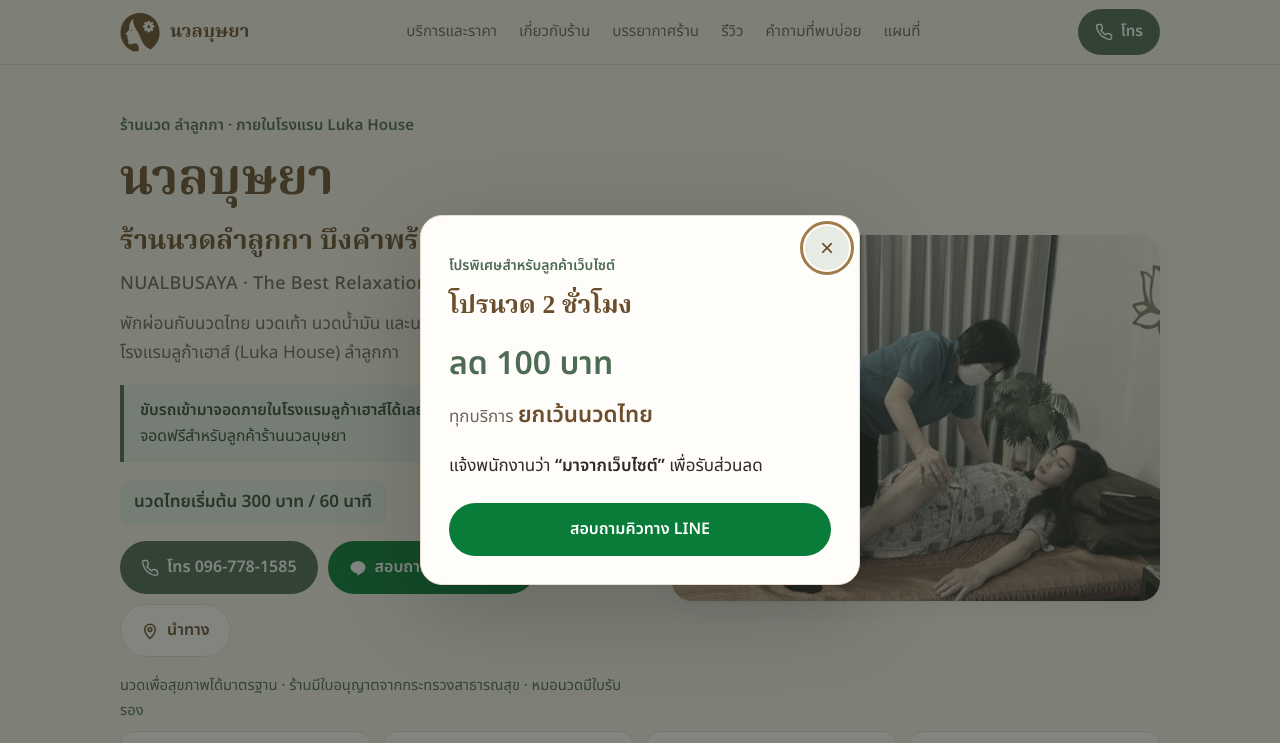
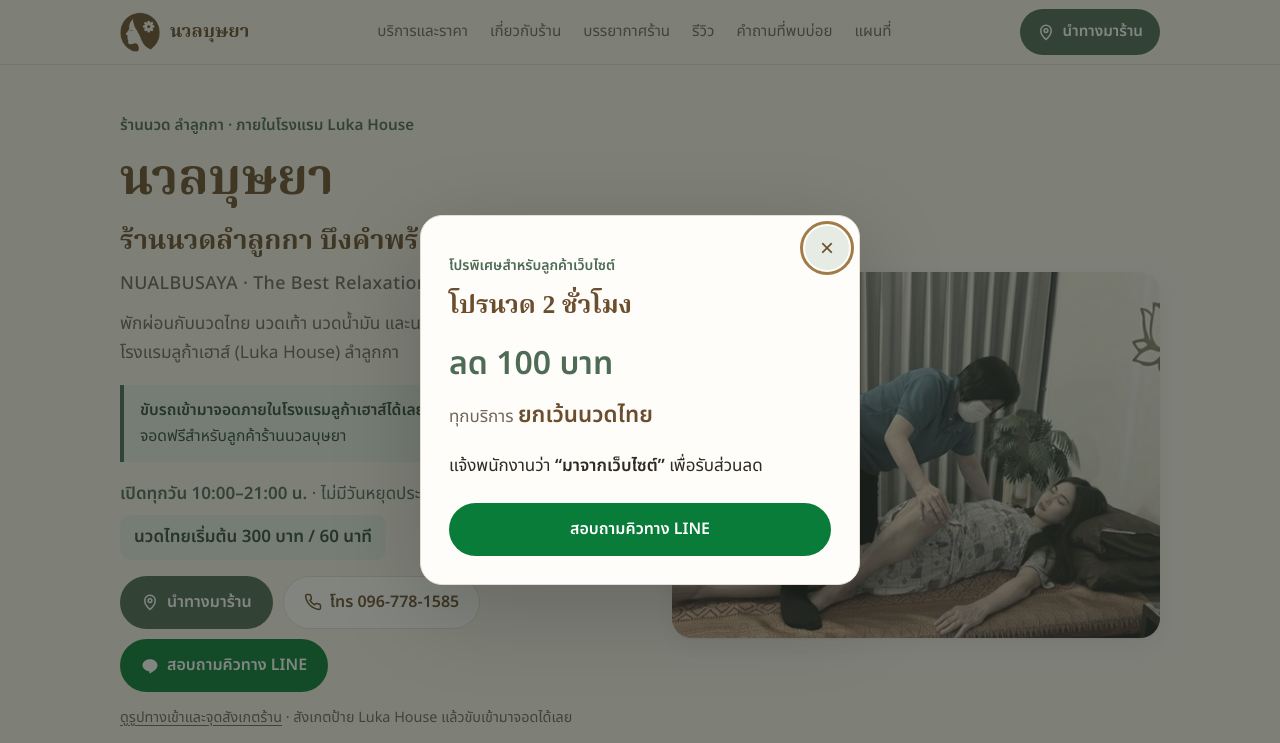
Before and after one commit to bom-thepprasarn/nualbusaya, a plain HTML site: page index.html in a window 1280 px wide. Shown: the top 743 px of the page. Drawn offline with Linux system fonts and the light colour scheme.

Commit message:
feat: prioritize directions and clarify store visit measurement

```diff
--- /dev/null
+++ b/data/store-visits-template.csv
@@ -0,0 +1 @@
+date,customer_reported_source,actual_visitors
--- a/index.html
+++ b/index.html
@@ -589,7 +589,11 @@ footer a{color:var(--brown)}
 
 /* mobile action bar */
 .dock{position:fixed;left:0;right:0;bottom:0;z-index:30;display:none;gap:8px;padding:10px 12px calc(10px + env(safe-area-inset-bottom));background:rgba(255,253,249,.96);border-top:1px solid var(--line);backdrop-filter:blur(8px)}
-.dock a{flex:1;justify-content:center;padding:12px 8px;font-size:.95rem}
+.dock a{flex:1;min-width:0;justify-content:center;padding:12px 8px;font-size:.95rem;min-height:48px}
+.dock a:first-child{flex:1.7}
+.visit-hours{color:var(--sage);margin:12px 0 6px}
+.visit-arrival{font-size:.9rem;color:var(--muted);margin:14px 0 0}
+.visit-arrival a{text-underline-offset:3px}
 @media (max-width:720px){.dock{display:flex}footer{padding-bottom:110px}}
 @media (min-width:721px){footer{padding-bottom:32px}}
 :focus-visible{outline:3px solid var(--gold);outline-offset:2px;border-radius:6px}
@@ -681,9 +685,8 @@ footer a{color:var(--brown)}
       <a href="#faq">คำถามที่พบบ่อย</a>
       <a href="#location">แผนที่</a>
     </nav>
-    <a class="btn btn-primary" href="tel:+66967781585" style="padding:9px 16px;font-size:.95rem">
-      <svg viewBox="0 0 24 24" fill="none" stroke="currentColor" stroke-width="2" aria-hidden="true"><path d="M22 16.9v3a2 2 0 0 1-2.2 2 19.8 19.8 0 0 1-8.6-3.1 19.5 19.5 0 0 1-6-6A19.8 19.8 0 0 1 2.1 4.2 2 2 0 0 1 4.1 2h3a2 2 0 0 1 2 1.7c.1.9.4 1.8.7 2.7a2 2 0 0 1-.5 2.1L8 9.8a16 16 0 0 0 6 6l1.3-1.3a2 2 0 0 1 2.1-.4c.9.3 1.8.6 2.7.7a2 2 0 0 1 1.7 2z"/></svg>
-      โทร
+    <a class="btn btn-primary" href="https://www.google.com/maps/dir/?api=1&amp;destination=13.9320524,100.7484876" target="_blank" rel="noopener" style="padding:9px 16px;font-size:.95rem" aria-label="นำทางมาร้านนวลบุษยาใน Google Maps">
+      <svg viewBox="0 0 24 24" fill="none" stroke="currentColor" stroke-width="2" aria-hidden="true"><path d="M12 22s7-6.1 7-12a7 7 0 1 0-14 0c0 5.9 7 12 7 12z"/><circle cx="12" cy="10" r="2.5"/></svg>นำทางมาร้าน
     </a>
   </div>
 </header>
@@ -696,9 +699,11 @@ footer a{color:var(--brown)}
         <h1>นวลบุษยา<span class="hero-service">ร้านนวดลำลูกกา บึงคำพร้อย</span><span class="en" style="font-size:.36em;margin-top:6px">NUALBUSAYA · The Best Relaxation</span></h1>
         <p class="lead">พักผ่อนกับนวดไทย นวดเท้า นวดน้ำมัน และนวดอโรม่า ที่นวลบุษยา ภายในโรงแรมลูก้าเฮาส์ (Luka House) ลำลูกกา</p>
         <p class="parking-callout"><strong>ขับรถเข้ามาจอดภายในโรงแรมลูก้าเฮาส์ได้เลย</strong><br>จอดฟรีสำหรับลูกค้าร้านนวลบุษยา</p>
+        <p class="visit-hours"><strong>เปิดทุกวัน 10:00–21:00 น.</strong> · ไม่มีวันหยุดประจำสัปดาห์</p>
         <p class="starting-price">นวดไทยเริ่มต้น 300 บาท / 60 นาที</p>
         <div class="btns">
-          <a class="btn btn-primary" href="tel:+66967781585">
+          <a class="btn btn-primary" href="https://www.google.com/maps/dir/?api=1&amp;destination=13.9320524,100.7484876" target="_blank" rel="noopener"><svg viewBox="0 0 24 24" fill="none" stroke="currentColor" stroke-width="2" aria-hidden="true"><path d="M12 22s7-6.1 7-12a7 7 0 1 0-14 0c0 5.9 7 12 7 12z"/><circle cx="12" cy="10" r="2.5"/></svg>นำทางมาร้าน</a>
+          <a class="btn btn-ghost" href="tel:+66967781585">
             <svg viewBox="0 0 24 24" fill="none" stroke="currentColor" stroke-width="2" aria-hidden="true"><path d="M22 16.9v3a2 2 0 0 1-2.2 2 19.8 19.8 0 0 1-8.6-3.1 19.5 19.5 0 0 1-6-6A19.8 19.8 0 0 1 2.1 4.2 2 2 0 0 1 4.1 2h3a2 2 0 0 1 2 1.7c.1.9.4 1.8.7 2.7a2 2 0 0 1-.5 2.1L8 9.8a16 16 0 0 0 6 6l1.3-1.3a2 2 0 0 1 2.1-.4c.9.3 1.8.6 2.7.7a2 2 0 0 1 1.7 2z"/></svg>
             โทร 096-778-1585
           </a>
@@ -706,11 +711,8 @@ footer a{color:var(--brown)}
             <svg viewBox="0 0 24 24" fill="currentColor" aria-hidden="true"><path d="M12 3C6.5 3 2 6.6 2 11c0 3.9 3.5 7.2 8.3 7.9.3.1.8.2.9.5.1.3.1.7 0 1l-.1.9c0 .3-.2 1 .9.5s5.9-3.5 8-5.9C21.4 14.3 22 12.7 22 11c0-4.4-4.5-8-10-8z"/></svg>
             สอบถามคิวทาง LINE
           </a>
-          <a class="btn btn-ghost" href="https://maps.google.com/?cid=15830764363691679197" target="_blank" rel="noopener">
-            <svg viewBox="0 0 24 24" fill="none" stroke="currentColor" stroke-width="2" aria-hidden="true"><path d="M12 22s7-6.1 7-12a7 7 0 1 0-14 0c0 5.9 7 12 7 12z"/><circle cx="12" cy="10" r="2.5"/></svg>
-            นำทาง
-          </a>
         </div>
+        <p class="visit-arrival"><a href="#photos">ดูรูปทางเข้าและจุดสังเกตร้าน</a> · สังเกตป้าย Luka House แล้วขับเข้ามาจอดได้เลย</p>
         <p class="trust-note">นวดเพื่อสุขภาพได้มาตรฐาน · ร้านมีใบอนุญาตจากกระทรวงสาธารณสุข · หมอนวดมีใบรับรอง</p>
       </div>
       <div class="hero-photo">
@@ -1026,6 +1028,7 @@ footer a{color:var(--brown)}
         <h2>แผนที่และการเดินทาง<span class="en">Location</span></h2>
         <p>ร้านอยู่ภายในโรงแรมลูก้าเฮาส์ (Luka House) ริมซอยเทศบาลลำลูกกา 6</p>
         <p><strong>ขับรถเข้ามาจอดภายในโรงแรมได้เลย จอดฟรีสำหรับลูกค้าร้านนวลบุษยา</strong></p>
+        <p>สังเกตป้าย Luka House ที่ทางเข้า หลังจอดรถ มองเข้ามาที่ตัวอาคารจะเห็นร้านนวลบุษยา <a href="#photos">ดูรูปทางเข้า</a></p>
       </div>
       <div class="loc-grid">
         <div class="card">
@@ -1063,10 +1066,10 @@ footer a{color:var(--brown)}
   </div>
 </footer>
 
-<div class="dock" aria-label="ติดต่อร้าน">
-  <a class="btn btn-primary" href="tel:+66967781585">โทร</a>
+<div class="dock" aria-label="นำทางและติดต่อร้าน">
+  <a class="btn btn-primary" href="https://www.google.com/maps/dir/?api=1&amp;destination=13.9320524,100.7484876" target="_blank" rel="noopener">นำทางมาร้าน</a>
+  <a class="btn btn-ghost" href="tel:+66967781585">โทร</a>
   <a class="btn btn-line" href="https://line.me/R/ti/p/@288ojpuq" target="_blank" rel="noopener">LINE</a>
-  <a class="btn btn-ghost" href="https://maps.google.com/?cid=15830764363691679197" target="_blank" rel="noopener">นำทาง</a>
 </div>
 
 <dialog class="offer-dialog" id="outcall-dialog" aria-labelledby="outcall-title" aria-describedby="outcall-description">
```
Also changed, not shown: 1 other file.
